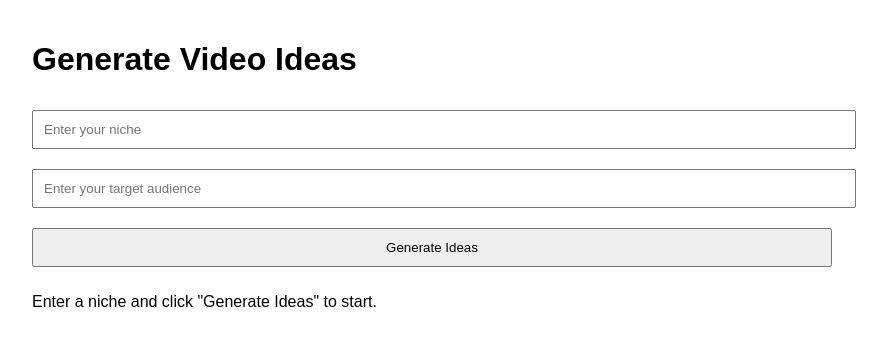
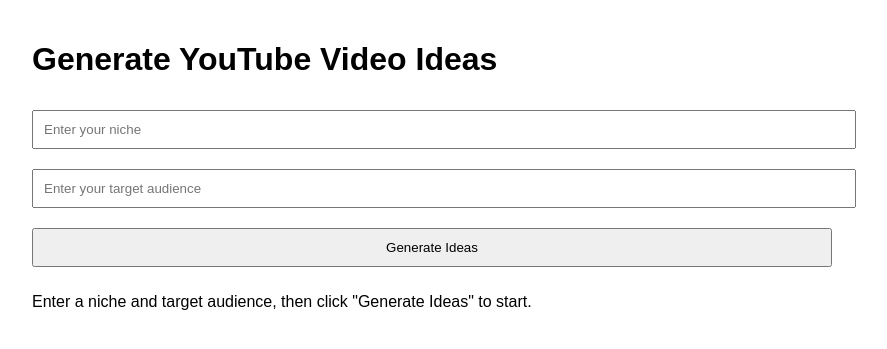
Before and after one commit to jackforgothispassword/AI-Content-Calendar, a Flask app: page / in a window 1280 px wide. Shown: the top 349 px of the page, without its empty margins (208-1095 px from the left). Run offline with Flask 3, Linux system fonts and the light colour scheme.

Commit message:
Update index.html

```diff
--- a/templates/index.html
+++ b/templates/index.html
@@ -24,7 +24,7 @@
     </style>
 </head>
 <body>
-    <h1>Generate Video Ideas</h1>
+    <h1>Generate YouTube Video Ideas</h1>
     <form method="POST" action="/">
         <input type="text" name="niche" placeholder="Enter your niche" required>
         <input type="text" name="target_audience" placeholder="Enter your target audience" required>
@@ -34,11 +34,11 @@
         <h2>Generated Video Ideas for the {{ niche }} niche and {{ target_audience }} target audience: </h2>
         <p>
             {% for idea in video_ideas %}
-                <li>{{ idea }}</li>
+                {{ idea }}
             {% endfor %}
         </p>
     {% else %}
-        <p>Enter a niche and click "Generate Ideas" to start.</p>
+        <p>Enter a niche and target audience, then click "Generate Ideas" to start.</p>
     {% endif %}
 </body>
 </html>
```
